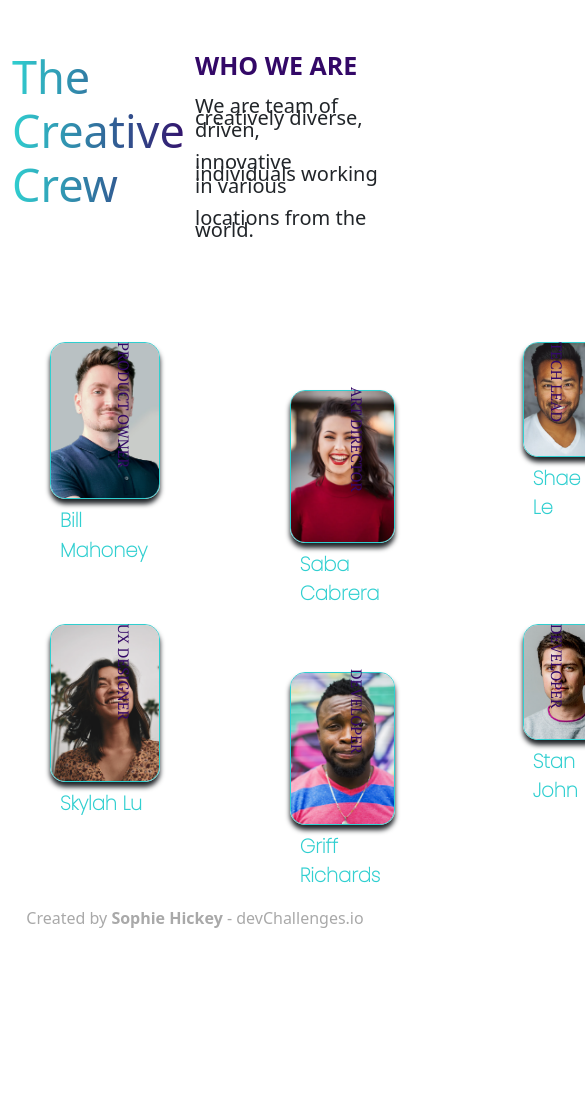
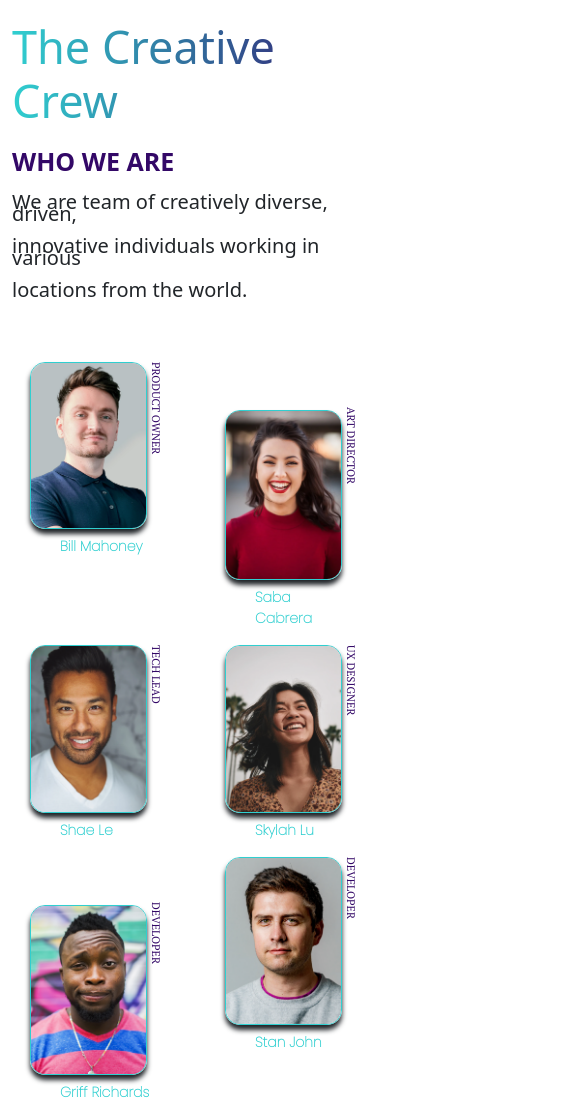
Before and after one commit to SophieH93/Team_Page_DevChallenge, a plain HTML site: page index.html in a window 390 px wide. Shown: the top 1106 px of the page, 585 px wide, since content can reach past the window. Before the commit the page ends 946 px from the top, so only its background shows below. Drawn offline with nearby package versions, Linux system fonts and the light colour scheme.

Commit message:
added media query

```diff
--- a/style.css
+++ b/style.css
@@ -90,10 +90,40 @@ img:hover {
     text-align: left;
     padding-left: 60px;
     color: #30CFD0;
-
 }
 
 footer {
 text-align: center;
 color: #A9A9A9;
 }
+
+  @media only screen and (max-width: 600px){
+    .container {
+        margin-top: 20px;
+        grid-template-columns: repeat(1, 1fr);
+    }
+
+    .description h5 {
+        margin-top: 10px;
+    }
+
+    .images {
+        grid-template-columns: repeat(2, 1fr);
+        column-gap:0;
+        margin-top: 50px;
+     }
+
+     .photo__job {
+        right: 20px;
+        font-size: 11px;
+     }
+
+    .name {
+        font-size: 14px;
+     }
+
+     img {
+        margin-left: 30px;
+    }
+
+  }
```
Lines whose indentation alone changed are shown as unchanged.
